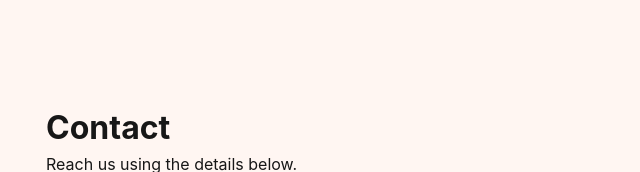
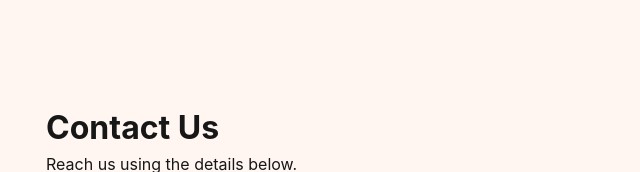
Before and after one commit to 603Maligators/tryheirloomai-site, a plain HTML site: page contact.html in a window 1280 px wide. Shown: the top 172 px of the page, 320-960 px from the left. Drawn offline with Linux system fonts and the light colour scheme.

Commit message:
Update contact.html

```diff
--- a/contact.html
+++ b/contact.html
@@ -31,8 +31,10 @@
   </div>
 </header>
 <main class="container">
-  <h1>Contact</h1>
+  <h1>Contact Us</h1>
   <p>Reach us using the details below. </p>
+
+
   <section class="contact-card" aria-labelledby="contact-details">
     <h2 id="contact-details" class="sr-only">Contact details</h2>
     <address>
```
